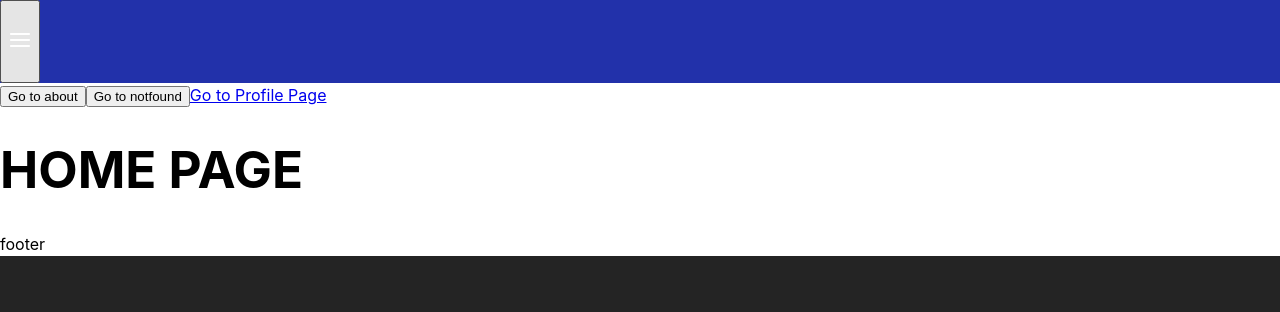
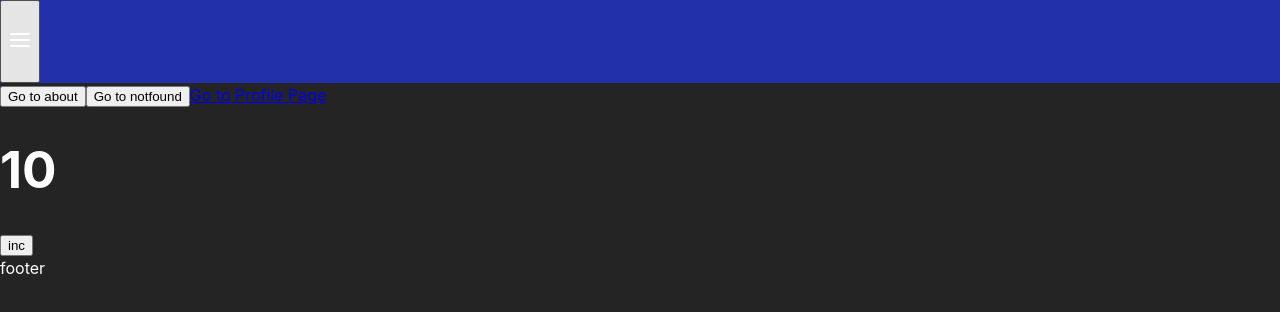
Before and after one commit to Mukhamed-Talaspaev/Blogfolio, a React (Vite) app: page / in a window 1280 px wide. Shown: the top 312 px of the page. Built offline with nearby package versions, Linux system fonts and the light colour scheme.

Commit message:
feat: using rtk

```diff
--- a/src/Components/Navbar/Navbar.tsx
+++ b/src/Components/Navbar/Navbar.tsx
@@ -5,9 +5,14 @@ import { ReactComponent as Dark } from "../../assets/dark.svg";
 import { ActiveContext, ThemeContext } from "../../Сontext/Context";
 
 import styles from "./Navbar.module.scss";
+// import { switchTheme } from "../../store/themeSlice";
+import { useDispatch } from "react-redux";
+import { switchTheme } from "../../store/themeSlice";
 const Navbar = () => {
   const context = useContext(ActiveContext);
   const theme = useContext(ThemeContext);
+  const dispatch = useDispatch();
+  // console.log(switchTheme);
   console.log(theme?.theme);
   return (
     <div
@@ -18,8 +23,10 @@ const Navbar = () => {
       <Link to="/">Home</Link>
       <Link to="/about-us">About us</Link>
       <div style={{ marginBottom: "5rem" }}></div>
-      <button onClick={theme?.toggleTheme}>
+      <button onClick={() => dispatch(switchTheme("light"))}>
         <Light />
+      </button>
+      <button onClick={() => dispatch(switchTheme("dark"))}>
         <Dark />
       </button>
     </div>
--- a/src/Pages/Home/Home.tsx
+++ b/src/Pages/Home/Home.tsx
@@ -1,4 +1,6 @@
+import { useDispatch, useSelector } from "react-redux";
 import { NavLink, useNavigate } from "react-router-dom";
+import { increment } from "../../store/counterSlice";
 
 const Home = () => {
   const navigate = useNavigate();
@@ -6,6 +8,8 @@ const Home = () => {
     name: "BOB",
     age: 20,
   };
+  const { count } = useSelector((state) => state.counter);
+  const dispatch = useDispatch();
   return (
     <>
       <button onClick={() => navigate("/about")}>Go to about</button>
@@ -13,7 +17,8 @@ const Home = () => {
       <NavLink to={"/profile/1?showBanner=true#hash=value"} state={person}>
         Go to Profile Page
       </NavLink>
-      <h1>HOME PAGE</h1>
+      <h1> {count}</h1>
+      <button onClick={() => dispatch(increment())}>inc</button>
     </>
   );
 };
--- a/src/Pages/Layout/Layout.tsx
+++ b/src/Pages/Layout/Layout.tsx
@@ -1,31 +1,27 @@
 import { Outlet } from "react-router-dom";
 import Header from "../../Components/Header/Header";
-import { ActiveContext, ThemeContext } from "../../Сontext/Context";
+import { ActiveContext } from "../../Сontext/Context";
 import { useEffect, useState } from "react";
 import Navbar from "../../Components/Navbar/Navbar";
+import { useSelector } from "react-redux";
 
 const Layout = () => {
   const [active, setActive] = useState(false);
-  const [pageTheme, setPageTheme] = useState("light");
-  const toggleTheme = () => {
-    setPageTheme((prevTheme) => (prevTheme === "light" ? "dark" : "light"));
-  };
+  const { theme } = useSelector((state) => state.themeInStoreConfiguration);
+  // const themeValue  = useSelector((state) => state.themeInStoreConfiguration.theme);
+
   useEffect(() => {
     document.body.classList.remove("light-theme", "dark-theme");
-    document.body.classList.add(`${pageTheme}-theme`);
-  }, [pageTheme]);
+    document.body.classList.add(`${theme}-theme`);
+  }, [theme]);
   return (
     <ActiveContext.Provider
       value={{ isActive: active, SetIsActive: setActive }}
     >
-      <ThemeContext.Provider
-        value={{ theme: pageTheme, toggleTheme: toggleTheme }}
-      >
-        <Header />
-        <Navbar />
-        <Outlet />
-        <div>footer</div>
-      </ThemeContext.Provider>
+      <Header />
+      <Navbar />
+      <Outlet />
+      <div>footer</div>
     </ActiveContext.Provider>
   );
 };
--- a/src/main.tsx
+++ b/src/main.tsx
@@ -2,9 +2,13 @@ import { createRoot } from "react-dom/client";
 import "./index.css";
 import App from "./App.tsx";
 import { BrowserRouter } from "react-router-dom";
+import { Provider } from "react-redux";
+import store from "./store/index.ts";
 
 createRoot(document.getElementById("root")!).render(
   <BrowserRouter>
-    <App />
+    <Provider store={store}>
+      <App />
+    </Provider>
   </BrowserRouter>
 );
--- /dev/null
+++ b/src/store/counterSlice.ts
@@ -0,0 +1,16 @@
+import { createSlice } from "@reduxjs/toolkit";
+
+const countSlice = createSlice({
+  name: "counter",
+  initialState: {
+    count: 10,
+  },
+  reducers: {
+    increment(state) {
+      state.count = state.count + 1;
+      //   state.count += 1;
+    },
+  },
+});
+export const { increment } = countSlice.actions;
+export default countSlice.reducer;
--- /dev/null
+++ b/src/store/index.ts
@@ -0,0 +1,9 @@
+import { configureStore } from "@reduxjs/toolkit";
+import themeSlice from "./themeSlice";
+import counterSlice from "./counterSlice";
+export default configureStore({
+  reducer: {
+    themeInStoreConfiguration: themeSlice,
+    counter: counterSlice,
+  },
+});
--- /dev/null
+++ b/src/store/themeSlice.ts
@@ -0,0 +1,16 @@
+import { createSlice } from "@reduxjs/toolkit";
+
+const myThemSlice = createSlice({
+  name: "myAppTheme",
+  initialState: {
+    theme: "dark",
+  },
+  reducers: {
+    switchTheme(state, action) {
+      console.log(action);
+      state.theme = action.payload;
+    },
+  },
+});
+export const { switchTheme } = myThemSlice.actions;
+export default myThemSlice.reducer;
```
